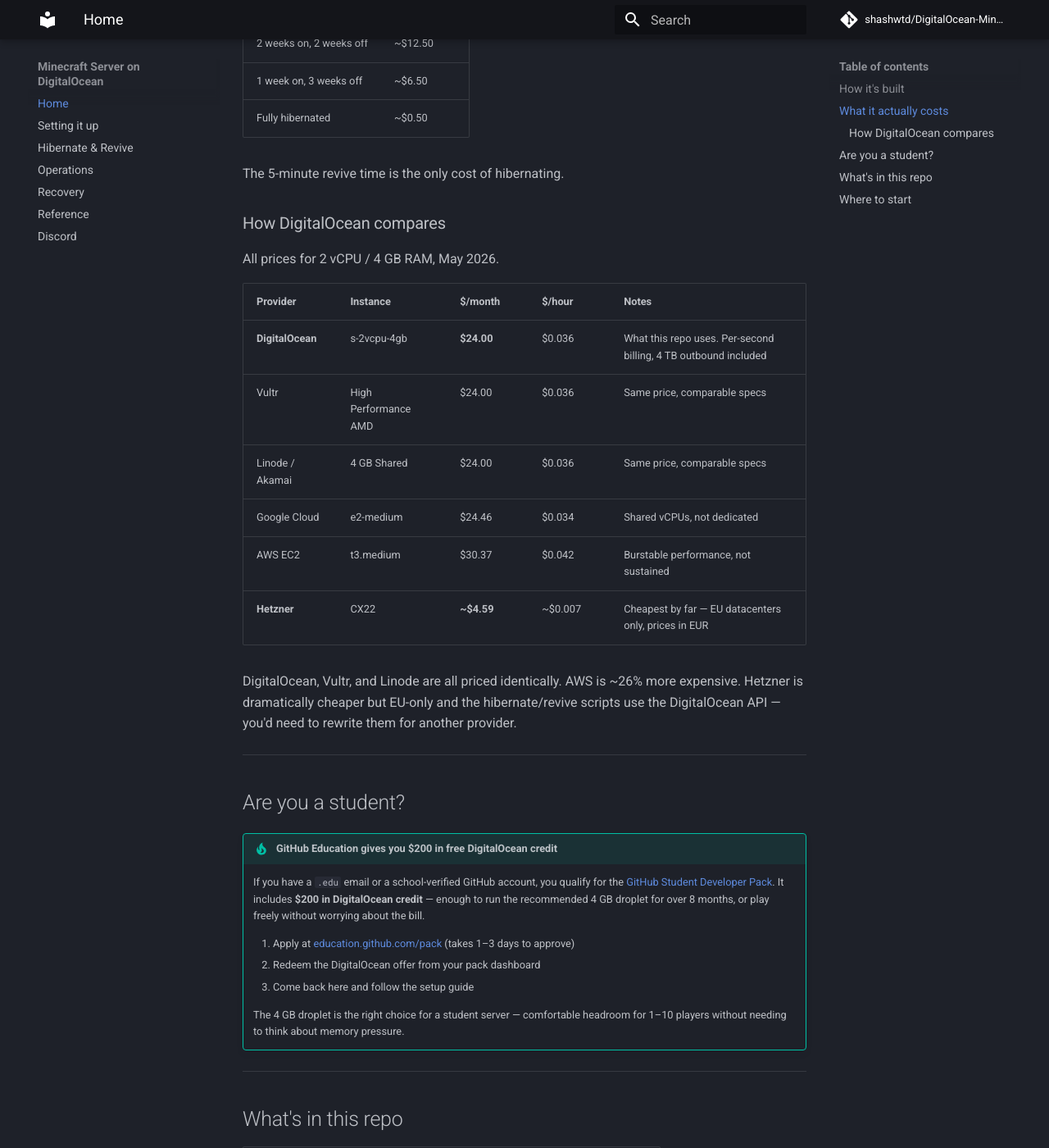
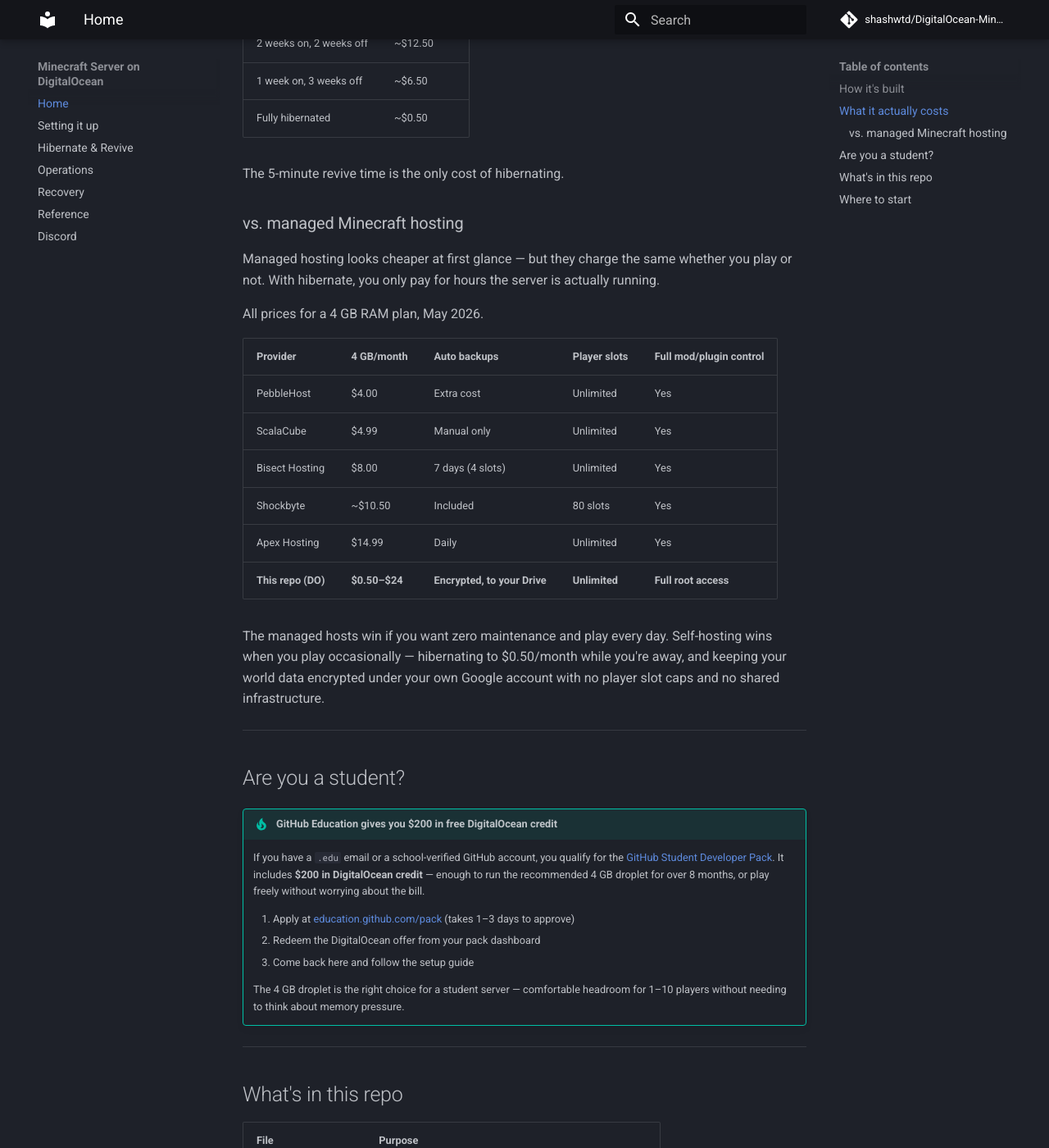
Before and after one commit to shashwtd/selfmc, an MkDocs documentation site: the page built from docs/index.md, in a window 1280 px wide and 1400 px high, scrolled down 1144 px. Shown: the whole window at 82% size. Built offline with MkDocs 1.6.1 and Material for MkDocs 9.7.7, drawn with Linux system fonts in a browser that asks for light colours; comment, search, counter and statistics services are not loaded.

Commit message:
swap cloud comparison for minecraft hosting comparison

```diff
--- a/docs/index.md
+++ b/docs/index.md
@@ -49,20 +49,22 @@ The recommended droplet (`s-2vcpu-4gb`) is **$0.036/hour** — you only pay for
 
 The 5-minute revive time is the only cost of hibernating.
 
-### How DigitalOcean compares
+### vs. managed Minecraft hosting
 
-All prices for 2 vCPU / 4 GB RAM, May 2026.
+Managed hosting looks cheaper at first glance — but they charge the same whether you play or not. With hibernate, you only pay for hours the server is actually running.
 
-| Provider | Instance | $/month | $/hour | Notes |
+All prices for a 4 GB RAM plan, May 2026.
+
+| Provider | 4 GB/month | Auto backups | Player slots | Full mod/plugin control |
 |---|---|---|---|---|
-| **DigitalOcean** | s-2vcpu-4gb | **$24.00** | $0.036 | What this repo uses. Per-second billing, 4 TB outbound included |
-| Vultr | High Performance AMD | $24.00 | $0.036 | Same price, comparable specs |
-| Linode / Akamai | 4 GB Shared | $24.00 | $0.036 | Same price, comparable specs |
-| Google Cloud | e2-medium | $24.46 | $0.034 | Shared vCPUs, not dedicated |
-| AWS EC2 | t3.medium | $30.37 | $0.042 | Burstable performance, not sustained |
-| **Hetzner** | CX22 | **~$4.59** | ~$0.007 | Cheapest by far — EU datacenters only, prices in EUR |
+| PebbleHost | $4.00 | Extra cost | Unlimited | Yes |
+| ScalaCube | $4.99 | Manual only | Unlimited | Yes |
+| Bisect Hosting | $8.00 | 7 days (4 slots) | Unlimited | Yes |
+| Shockbyte | ~$10.50 | Included | 80 slots | Yes |
+| Apex Hosting | $14.99 | Daily | Unlimited | Yes |
+| **This repo (DO)** | **$0.50–$24** | **Encrypted, to your Drive** | **Unlimited** | **Full root access** |
 
-DigitalOcean, Vultr, and Linode are all priced identically. AWS is ~26% more expensive. Hetzner is dramatically cheaper but EU-only and the hibernate/revive scripts use the DigitalOcean API — you'd need to rewrite them for another provider.
+The managed hosts win if you want zero maintenance and play every day. Self-hosting wins when you play occasionally — hibernating to $0.50/month while you're away, and keeping your world data encrypted under your own Google account with no player slot caps and no shared infrastructure.
 
 ---
 
```
